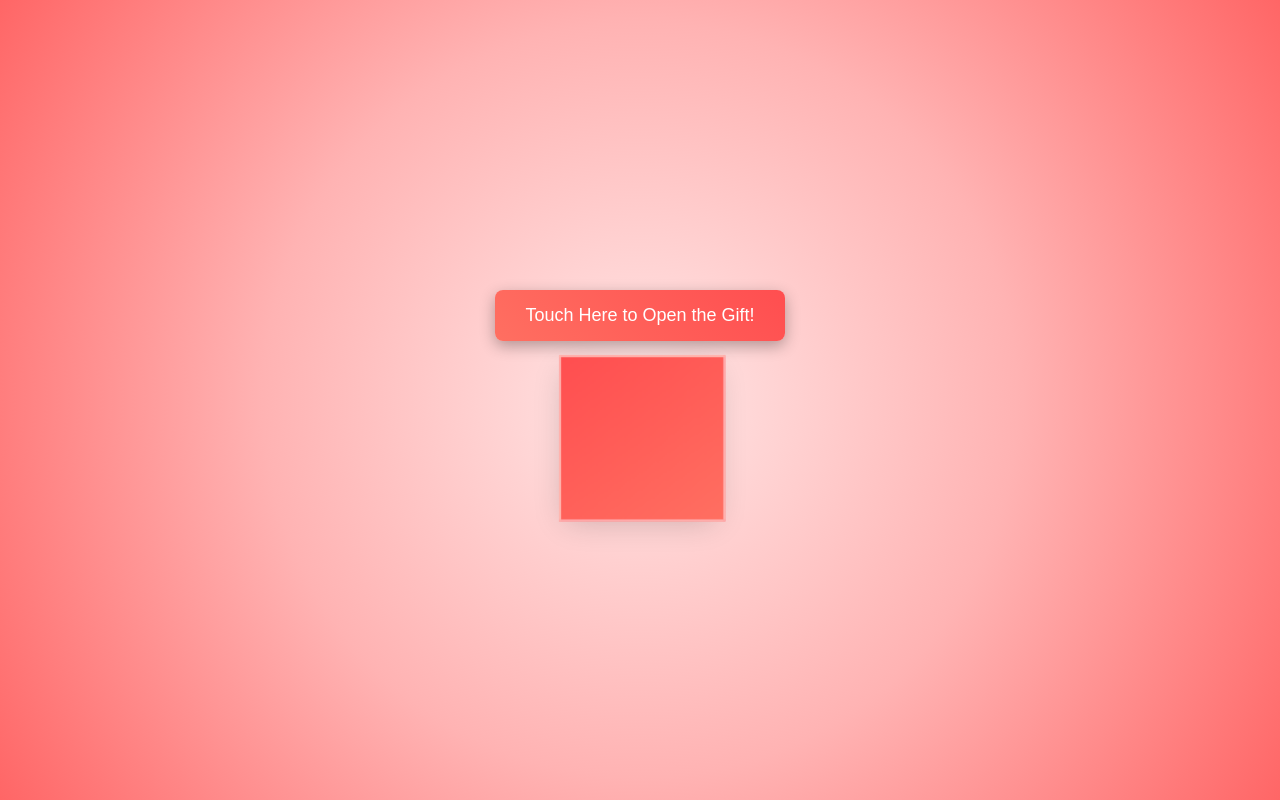
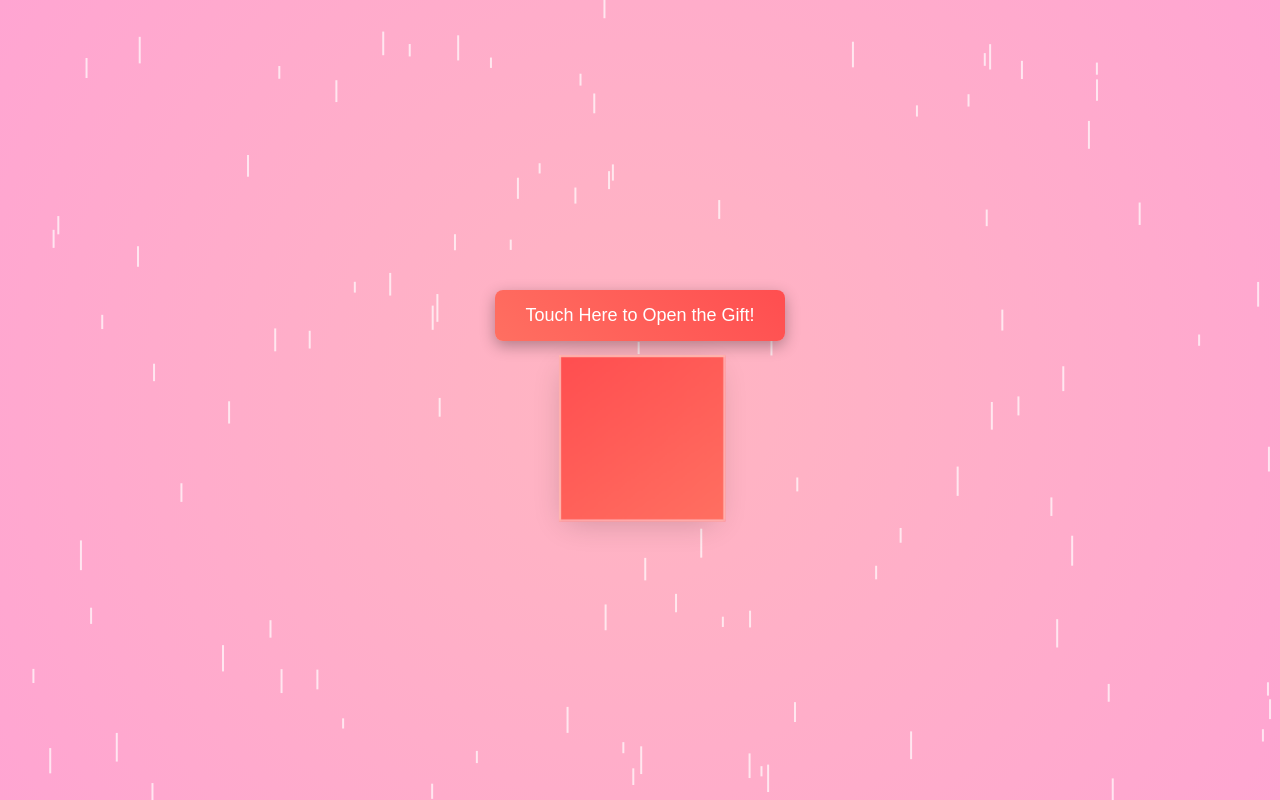
Before and after one commit to jehadjoy55/gift, a plain HTML site: page index.html in a window 1280 px wide. Drawn offline with Linux system fonts and the light colour scheme.

Commit message:
Update index.html

```diff
--- a/index.html
+++ b/index.html
@@ -3,7 +3,7 @@
 <head>
   <meta charset="UTF-8">
   <meta name="viewport" content="width=device-width, initial-scale=1.0">
-  <title>3D Gift Box</title>
+  <title>3D Gift Box with Love Rain</title>
   <style>
     body {
       display: flex;
@@ -12,8 +12,10 @@
       flex-direction: column;
       min-height: 100vh;
       margin: 0;
-      background: radial-gradient(circle, #ffe6e6, #ffb3b3, #ff6666);
+      background: radial-gradient(circle, rgba(255, 182, 193, 1), rgba(255, 105, 180, 0.6));
+      overflow: hidden;
       font-family: 'Arial', sans-serif;
+      position: relative;
     }
 
     .banner {
@@ -82,9 +84,20 @@
       display: none;
       box-shadow: 0 5px 15px rgba(0, 0, 0, 0.2);
     }
+
+    canvas {
+      position: absolute;
+      top: 0;
+      left: 0;
+      width: 100%;
+      height: 100%;
+      pointer-events: none;
+      z-index: -1;
+    }
   </style>
 </head>
 <body>
+  <canvas id="rainCanvas"></canvas>
   <div class="banner" onclick="openGift()">Touch Here to Open the Gift!</div>
 
   <div class="gift-wrapper">
@@ -99,7 +112,7 @@
   </div>
 
   <div class="poem" id="poem">
-   <p>প্রিয়তমা চাঁদ, তুমি আকাশে উঠলেই যেন আমার জীবনে আলো জ্বলে ওঠে।<br>
+    <p>প্রিয়তমা চাঁদ, তুমি আকাশে উঠলেই যেন আমার জীবনে আলো জ্বলে ওঠে।<br>
       তোমার মধুর মায়াবী আলো আমার হৃদয়কে প্রতিটি মুহূর্তে স্নিগ্ধতায় ভরে দেয়।<br>
       রাতের প্রতিটি নীরব ক্ষণে তোমার স্মৃতি আমাকে আলিঙ্গন করে, আর<br>
       আমার প্রাণের প্রতিটি স্পন্দনে তুমি প্রতিফলিত হও।<br>
@@ -131,6 +144,48 @@
       // Play the audio
       audio.play();
     }
+
+    // Rain effect
+    const canvas = document.getElementById('rainCanvas');
+    const ctx = canvas.getContext('2d');
+
+    canvas.width = window.innerWidth;
+    canvas.height = window.innerHeight;
+
+    let rainDrops = [];
+    const numDrops = 100;
+
+    for (let i = 0; i < numDrops; i++) {
+      rainDrops.push({
+        x: Math.random() * canvas.width,
+        y: Math.random() * canvas.height,
+        length: Math.random() * 20 + 10,
+        speed: Math.random() * 2 + 2
+      });
+    }
+
+    function drawRain() {
+      ctx.clearRect(0, 0, canvas.width, canvas.height);
+      ctx.strokeStyle = 'rgba(255, 255, 255, 0.7)';
+      ctx.lineWidth = 2;
+
+      for (let drop of rainDrops) {
+        ctx.beginPath();
+        ctx.moveTo(drop.x, drop.y);
+        ctx.lineTo(drop.x, drop.y + drop.length);
+        ctx.stroke();
+        drop.y += drop.speed;
+
+        if (drop.y > canvas.height) {
+          drop.y = -drop.length;
+          drop.x = Math.random() * canvas.width;
+        }
+      }
+
+      requestAnimationFrame(drawRain);
+    }
+
+    drawRain();
   </script>
 </body>
 </html>
```
